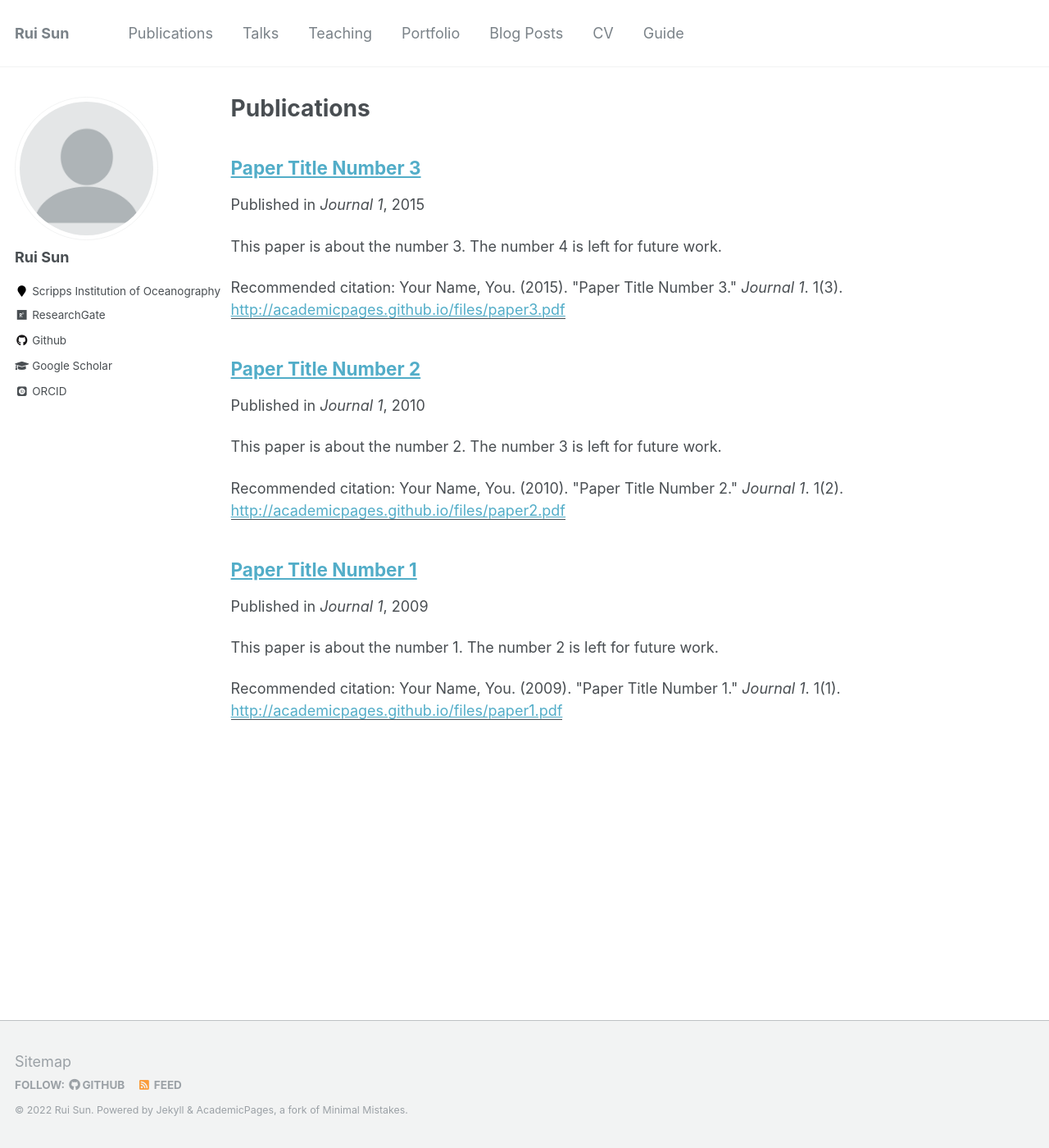
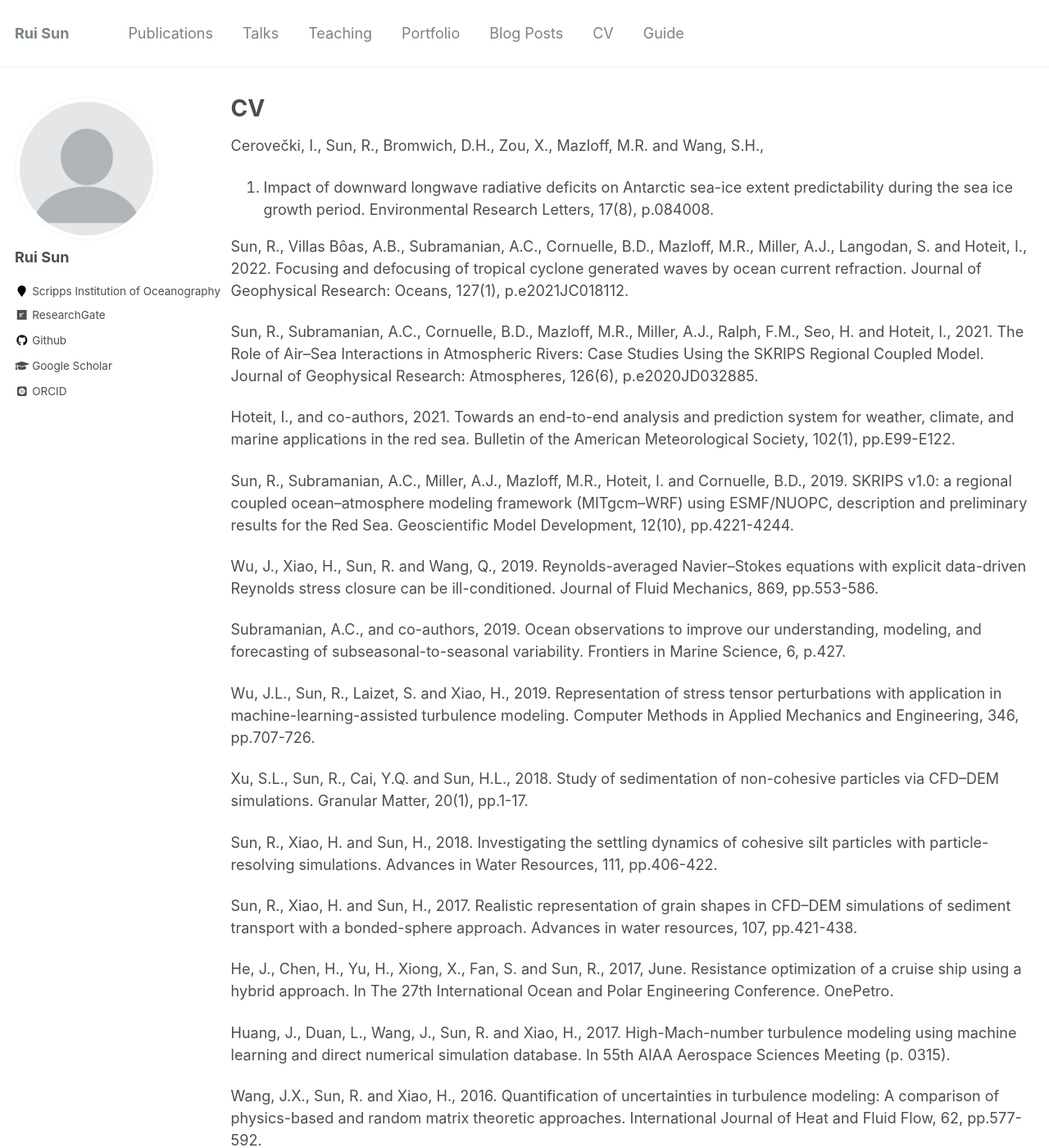
Before and after one commit to iurnus/iurnus.github.io, a Jekyll site: the page built from _pages/publications.md, in a window 1280 px wide and 1400 px high. Shown: the whole window at 82% size. Built offline with Jekyll 4.4.1, drawn with Linux system fonts in a browser that asks for light colours; some web fonts are replaced; some of the changed text lies outside the part shown.

Commit message:
updated the publications.

```diff
--- a/_pages/publications.md
+++ b/_pages/publications.md
@@ -1,16 +1,106 @@
 ---
 layout: archive
-title: "Publications"
-permalink: /publications/
+title: "CV"
+permalink: /publication/
 author_profile: true
+redirect_from:
+  - /resume
 ---
-
-{% if author.googlescholar %}
-  You can also find my articles on <u><a href="{{author.googlescholar}}">my Google Scholar profile</a>.</u>
-{% endif %}
 
 {% include base_path %}
 
-{% for post in site.publications reversed %}
-  {% include archive-single.html %}
-{% endfor %}
+Cerovečki, I., Sun, R., Bromwich, D.H., Zou, X., Mazloff, M.R. and Wang, S.H.,
+2022. Impact of downward longwave radiative deficits on Antarctic sea-ice
+extent predictability during the sea ice growth period. Environmental Research
+Letters, 17(8), p.084008.
+
+Sun, R., Villas Bôas, A.B., Subramanian, A.C., Cornuelle, B.D., Mazloff, M.R.,
+Miller, A.J., Langodan, S. and Hoteit, I., 2022. Focusing and defocusing of
+tropical cyclone generated waves by ocean current refraction. Journal of
+Geophysical Research: Oceans, 127(1), p.e2021JC018112.
+
+Sun, R., Subramanian, A.C., Cornuelle, B.D., Mazloff, M.R., Miller, A.J.,
+Ralph, F.M., Seo, H. and Hoteit, I., 2021. The Role of Air–Sea Interactions in
+Atmospheric Rivers: Case Studies Using the SKRIPS Regional Coupled Model.
+Journal of Geophysical Research: Atmospheres, 126(6), p.e2020JD032885.
+
+Hoteit, I., and co-authors, 2021. Towards an end-to-end analysis and
+prediction system for weather, climate, and marine applications in the red sea.
+Bulletin of the American Meteorological Society, 102(1), pp.E99-E122.
+
+Sun, R., Subramanian, A.C., Miller, A.J., Mazloff, M.R., Hoteit, I. and
+Cornuelle, B.D., 2019. SKRIPS v1.0: a regional coupled ocean–atmosphere
+modeling framework (MITgcm–WRF) using ESMF/NUOPC, description and preliminary
+results for the Red Sea. Geoscientific Model Development, 12(10), pp.4221-4244.
+
+Wu, J., Xiao, H., Sun, R. and Wang, Q., 2019. Reynolds-averaged Navier–Stokes
+equations with explicit data-driven Reynolds stress closure can be
+ill-conditioned. Journal of Fluid Mechanics, 869, pp.553-586.
+
+Subramanian, A.C., and co-authors, 2019. Ocean observations to improve our
+understanding, modeling, and forecasting of subseasonal-to-seasonal
+variability. Frontiers in Marine Science, 6, p.427.
+
+Wu, J.L., Sun, R., Laizet, S. and Xiao, H., 2019. Representation of stress
+tensor perturbations with application in machine-learning-assisted turbulence
+modeling. Computer Methods in Applied Mechanics and Engineering, 346,
+pp.707-726.
+
+Xu, S.L., Sun, R., Cai, Y.Q. and Sun, H.L., 2018. Study of sedimentation of
+non-cohesive particles via CFD–DEM simulations. Granular Matter, 20(1),
+pp.1-17.
+
+Sun, R., Xiao, H. and Sun, H., 2018. Investigating the settling dynamics of
+cohesive silt particles with particle-resolving simulations. Advances in Water
+Resources, 111, pp.406-422.
+
+Sun, R., Xiao, H. and Sun, H., 2017. Realistic representation of grain shapes
+in CFD–DEM simulations of sediment transport with a bonded-sphere approach.
+Advances in water resources, 107, pp.421-438.
+
+He, J., Chen, H., Yu, H., Xiong, X., Fan, S. and Sun, R., 2017, June.
+Resistance optimization of a cruise ship using a hybrid approach. In The 27th
+International Ocean and Polar Engineering Conference. OnePetro.
+
+Huang, J., Duan, L., Wang, J., Sun, R. and Xiao, H., 2017. High-Mach-number
+turbulence modeling using machine learning and direct numerical simulation
+database. In 55th AIAA Aerospace Sciences Meeting (p. 0315).
+
+Wang, J.X., Sun, R. and Xiao, H., 2016. Quantification of uncertainties in
+turbulence modeling: A comparison of physics-based and random matrix theoretic
+approaches. International Journal of Heat and Fluid Flow, 62, pp.577-592.
+
+Sun, R. and Xiao, H., 2016. Sediment micromechanics in sheet flows induced by
+asymmetric waves: A CFD–DEM study. Computers & Geosciences, 96, pp.35-46.
+
+Xiao, H., Wu, J.L., Wang, J.X., Sun, R. and Roy, C., 2016. Quantifying and
+reducing model-form uncertainties in Reynolds-averaged Navier–Stokes
+simulations: A data-driven, physics-informed Bayesian approach. Journal of
+Computational Physics, 324, pp.115-136.
+
+Sun, R., Xiao, H. and Strom, K., 2016. Particle dynamics in self-generated
+dunes over a range of hydraulic and sediment transport conditions using
+LES--DEM. arXiv preprint arXiv:1610.03397.
+
+Sun, R. and Xiao, H., 2016. CFD–DEM simulations of current-induced dune
+formation and morphological evolution. Advances in water resources, 92,
+pp.228-239.
+
+Sun, R. and Xiao, H., 2016. SediFoam: A general-purpose, open-source CFD–DEM
+solver for particle-laden flow with emphasis on sediment transport. Computers &
+Geosciences, 89, pp.207-219.
+
+Sun, R. and Xiao, H., 2015. Diffusion-based coarse graining in hybrid
+continuum–discrete solvers: theoretical formulation and a priori tests.
+International Journal of Multiphase Flow, 77, pp.142-157.
+
+Sun, R. and Xiao, H., 2015. Diffusion-based coarse graining in hybrid
+continuum–discrete solvers: Applications in CFD–DEM. International Journal of
+Multiphase Flow, 72, pp.233-247.
+
+Sun, R. and Xiao, H., 2014. Eulerian-Lagrangian Modeling of Current-Induced
+Coastal Sand Dune Migration. GEOTECHNICAL ENGINEERING, 45(4), pp.15-28.
+
+Hu, J., Chen, W., Luo, R., Zhao, B. and Sun, R., 2014. Uniaxial cyclic tensile
+mechanical properties of ethylene tetrafluoroethylene (ETFE) foils.
+Construction and Building Materials, 63, pp.311-319.
```
Also changed, not shown: _pages/about.md (+1 -1 lines), _pages/about_template.md (+1 -1 lines), _pages/publications_temp.md (added, +16 -0 lines).
